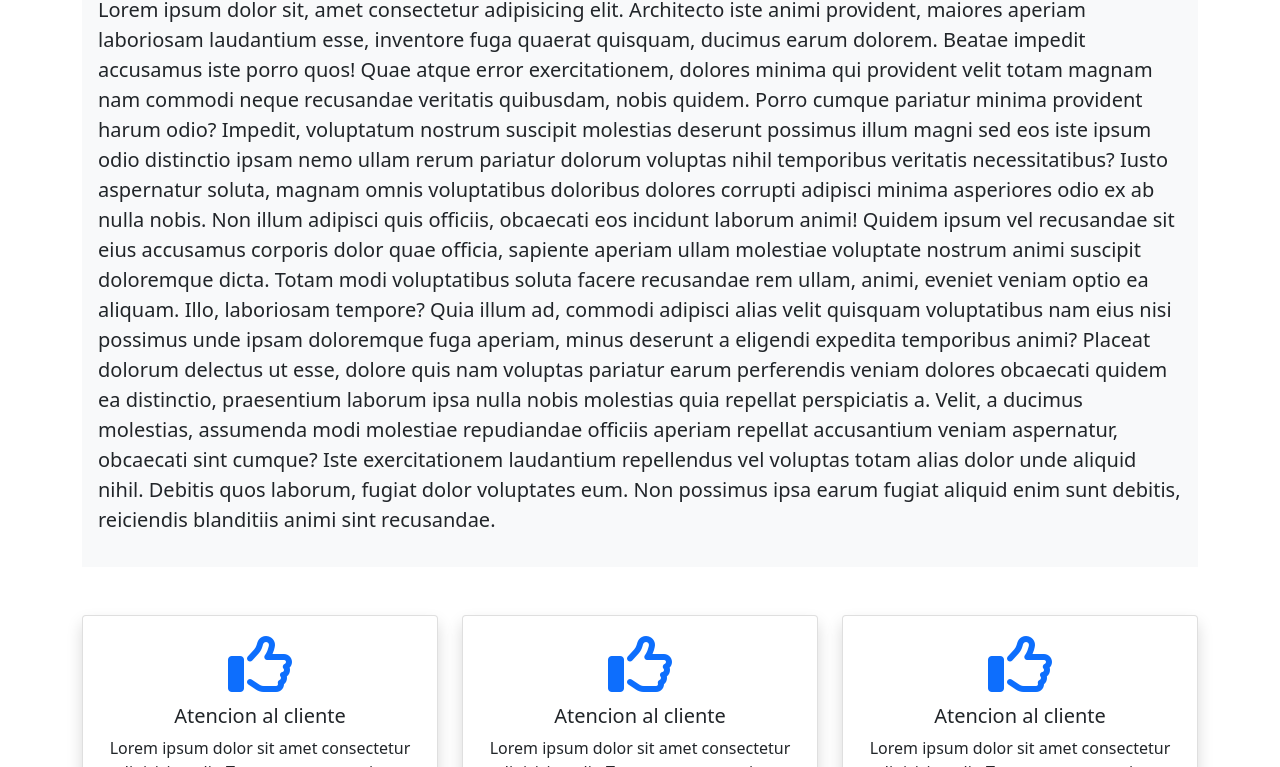
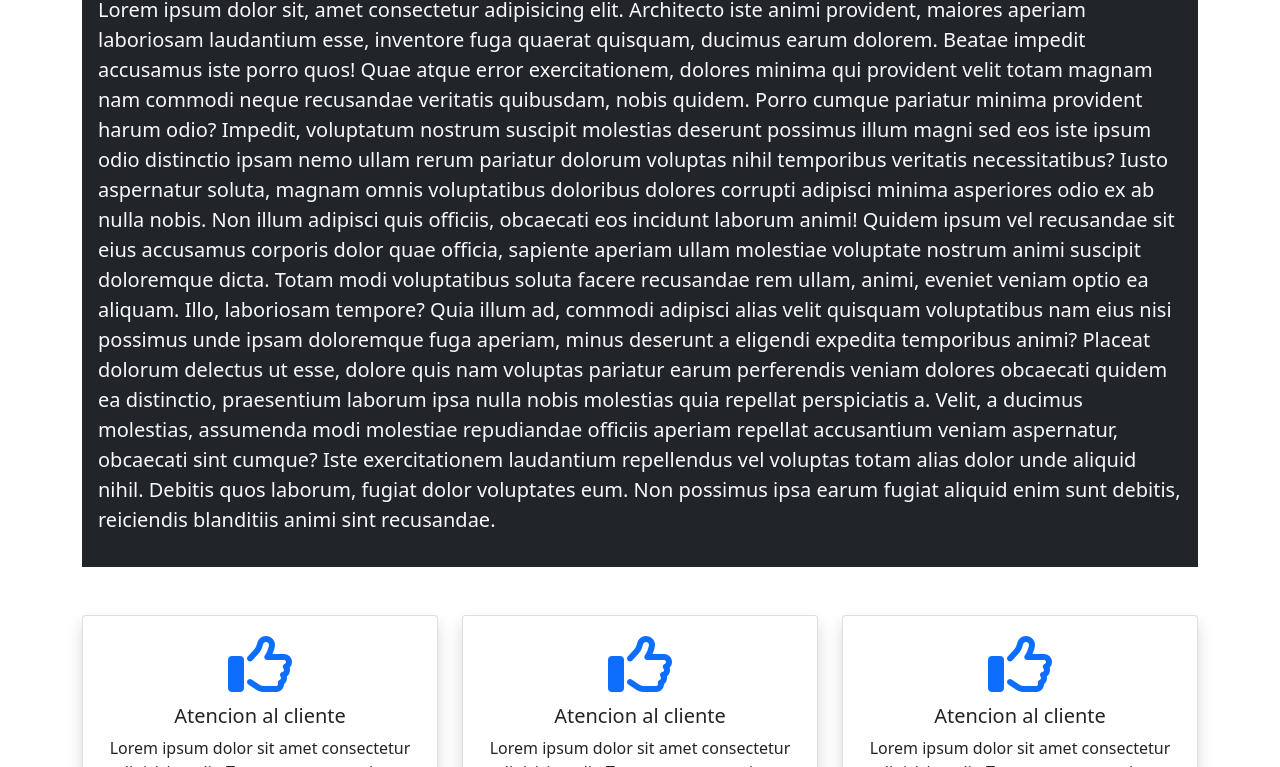
Before and after one commit to gastonCornejo01/panaderiacocu-c19i, a plain HTML site: page index.html in a window 1280 px wide. Shown: the part 705-1472 px from the top of the page. Drawn offline with Linux system fonts and the light colour scheme.

Commit message:
se modifico el articulo sobre nosotros

```diff
--- a/index.html
+++ b/index.html
@@ -131,7 +131,7 @@
         </div>
       </section>
       <section class="container">
-        <article class="bg-light my-3 p-3">
+        <article class="bg-dark text-light my-3 p-3">
           <h1 class="display-2">Sobre Nosotros</h1>
           <p class="lead">
             Lorem ipsum dolor sit, amet consectetur adipisicing elit. Architecto
```
